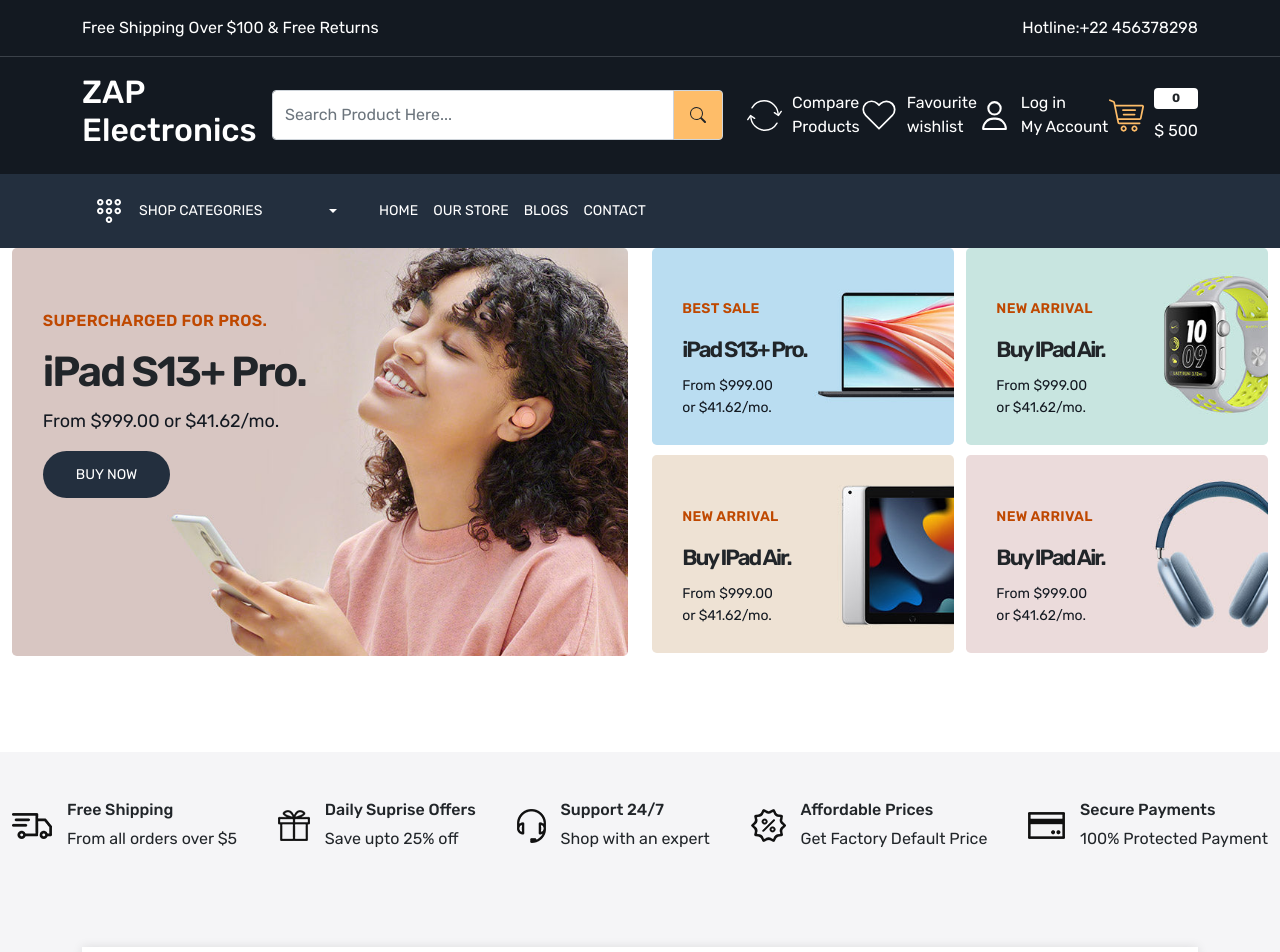
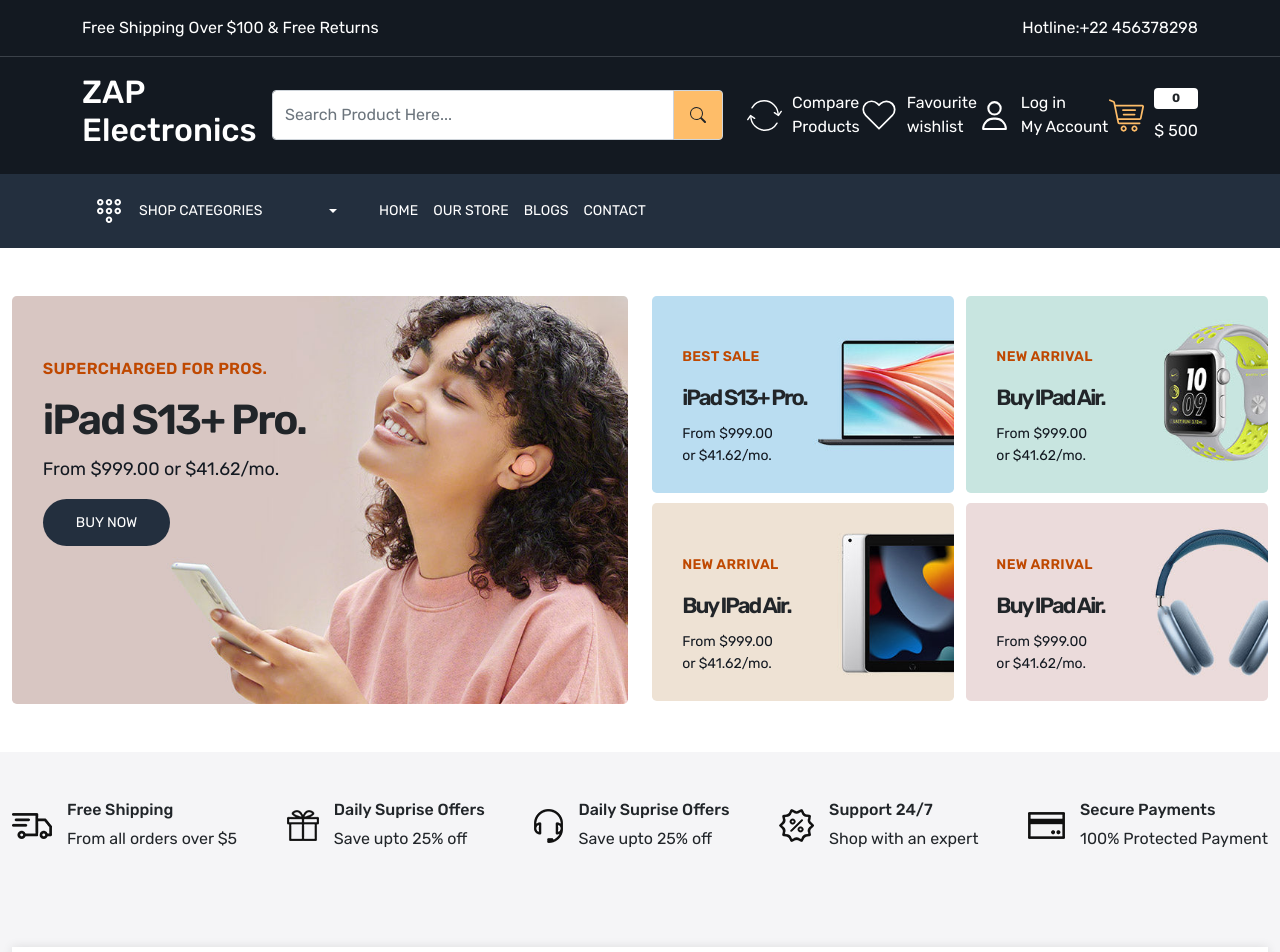
Before and after one commit to eugene4545/ui-store, a React (Create React App) app: page / in a window 1280 px wide. Shown: the top 952 px of the page. Built offline with nearby package versions, Linux system fonts and the light colour scheme.

Commit message:
div rplce container fgtp

```diff
--- a/src/pages/Blog.js
+++ b/src/pages/Blog.js
@@ -2,13 +2,13 @@
 import Meta from "../components/Meta";
 import BreadCrumb from "../components/BreadCrumb";
 import BlogCard from "../components/BlogCard";
+import Container from "../components/Container";
 
 const Blog = () => {
   return <>
           <Meta title={"Blogs"} />
       <BreadCrumb title="Blogs" />
-      <div className="blog-wrapper home-wrapper-2 py-5">
-        <div className="container-xxl">
+      <Container class1="blog-wrapper home-wrapper-2 py-5">
           <div className="row">
             <div className="col-3">
             <div className="filter-card mb-3">
@@ -40,8 +40,7 @@
               </div>
             </div>
           </div>
-        </div>
-      </div>
+      </Container>
   </>;
 };
 
--- a/src/pages/Cart.js
+++ b/src/pages/Cart.js
@@ -4,14 +4,14 @@
 import watch from "../images/watch.jpg";
 import { AiFillDelete } from "react-icons/ai";
 import { Link } from "react-router-dom";
+import Container from "../components/Container";
 
 const Cart = () => {
   return (
     <>
       <Meta title={"Cart"} />
       <BreadCrumb title="Cart" />
-      <section className="cart-wrapper home-wrapper-2 py-5">
-        <div className="container-xxl">
+      <Container class1="cart-wrapper home-wrapper-2 py-5">
           <div className="row">
             <div className="col-12">
               <div className="cart-header py-3 d-flex justify-content-between align-items-center">
@@ -26,7 +26,7 @@
                     <img
                       src={watch}
                       className="img-fluid"
-                      alt="product image"
+                      alt="product"
                     />
                   </div>
                   <div className="w-75">
@@ -71,8 +71,7 @@
               </div>
             </div>
           </div>
-        </div>
-      </section>
+      </Container>
     </>
   );
 };
--- a/src/pages/Checkout.js
+++ b/src/pages/Checkout.js
@@ -2,12 +2,12 @@
 import { Link } from "react-router-dom";
 import { IoIosArrowBack } from "react-icons/io";
 import watch from "../images/watch.jpg"
+import Container from "../components/Container";
 
 const Checkout = () => {
   return (
     <>
-      <div className="checkout-wrapper py-5 home-wrapper-2">
-        <div className="container-xxl">
+      <Container class1="checkout-wrapper py-5 home-wrapper-2">
           <div className="row">
             <div className="col-7">
               <div className="checkout-left-data">
@@ -150,8 +150,7 @@
               </div>
             </div>
           </div>
-        </div>
-      </div>
+        </Container>
     </>
   );
 };
--- a/src/pages/CompareProduct.js
+++ b/src/pages/CompareProduct.js
@@ -2,14 +2,14 @@
 import BreadCrumb from "../components/BreadCrumb";
 import Meta from "../components/Meta";
 import Color from "../components/Color";
+import Container from "../components/Container";
 
 const CompareProduct = () => {
   return (
     <>
       <Meta title={"Compare Products"} />
       <BreadCrumb title="Compare Products" />
-      <div className="compare-product-wrapper py-5 home-wrapper-2">
-        <div className="container-xxl">
+      <Container class1="compare-product-wrapper py-5 home-wrapper-2">
           <div className="row">
             <div className="col-3">
               <div className="compare-product-card position-relative">
@@ -96,8 +96,8 @@
               </div>
             </div>
           </div>
-        </div>
-      </div>
+        </Container>
+
     </>
   );
 };
--- a/src/pages/Contact.js
+++ b/src/pages/Contact.js
@@ -4,14 +4,14 @@
 import { AiOutlineHome } from "react-icons/ai";
 import { BiPhoneCall, BiInfoCircle } from "react-icons/bi";
 import { AiOutlineMail } from "react-icons/ai";
+import Container from "../components/Container";
 
 const Contact = () => {
   return (
     <>
       <Meta title={"Contact Us"} />
       <BreadCrumb title="Contact Us" />
-      <div className="contact-wrapper py-5 home-wrapper-2">
-        <div className="container-xxl">
+      <Container class1="contact-wrapper py-5 home-wrapper-2">
           <div className="row">
             <div className="col-12">
               <iframe
@@ -96,8 +96,7 @@
               </div>
             </div>
           </div>
-        </div>
-      </div>
+      </Container>
     </>
   );
 };
--- a/src/pages/Home.js
+++ b/src/pages/Home.js
@@ -5,11 +5,12 @@
 import ProductCard from '../components/ProductCard';
 import SpecialProduct from '../components/SpecialProduct';
 import Container from '../components/Container';
+import { services } from '../utils/Data';
 
 const Home = () => {
   return (
     <>
-    <Container>
+    <Container class1="home-wrapper-1 py-5">
     <div className="row">
           <div className="col-6">
             <div className="main-banner position-relative">
@@ -80,59 +81,28 @@
           </div>
         </div>
     </Container>
-    <section className="home-wrapper-1 py-5">
-      <div className="container-xxl">
-
-      </div>
-
-    </section>
-    <section className="home-wrapper-2 py-5">
-    <div className="container-xxl">
+    <Container class1="home-wrapper-2 py-5">
     <div className="row">
         <div className="col-12">
           <div className="services d-flex align-items-center justify-content-between">
-            <div className='d-flex align-items-center gap-15'>
-              <img src="images/service.png" alt="services" />
+            {
+              services?.map((i, j)=>{
+                return(
+                  <div className='services d-flex align-items-center gap-15' key={j}>
+                    <img src={i.image} alt="services" />
                   <div>
-                <h6>Free Shipping</h6>
-                <p className='mb-0'>From all orders over $5</p>
+                  <h6>{i.title}</h6>
+                  <p className="mb-0">{i.tagline}</p>
                   </div>
                   </div>
-            <div className='d-flex align-items-center gap-15'>
-              <img src="images/service-02.png" alt="services" />
-              <div>
-                <h6>Daily Suprise Offers</h6>
-                <p className='mb-0'>Save upto 25% off</p>
-              </div>
-            </div>
-            <div className='d-flex align-items-center gap-15'>
-              <img src="images/service-03.png" alt="services" />
-              <div>
-                <h6>Support 24/7</h6>
-                <p className='mb-0'>Shop with an expert</p>
-              </div>
-            </div>
-            <div className='d-flex align-items-center gap-15'>
-              <img src="images/service-04.png" alt="services" />
-              <div>
-                <h6>Affordable Prices</h6>
-                <p className='mb-0'>Get Factory Default Price</p>
-              </div>
-            </div>
-            <div className='d-flex align-items-center gap-15'>
-              <img src="images/service-05.png" alt="services" />
-              <div>
-                <h6>Secure Payments</h6>
-                <p className='mb-0'>100% Protected Payment</p>
+                );
+              })
+            }
           </div>
         </div>
       </div>
-        </div>
-      </div>
-    </div>
-    </section>
-    <section className="home-wrapper-2 py-5">
-    <div className="container-sm">
+    </Container>
+    <Container class1="home-wrapper-2 py-5">
     <div className="row">
         <div className="col-sm-12">
           <div className="categories d-flex justify-content-between flex-wrap align-items-center">
@@ -195,10 +165,8 @@
           </div>
         </div>
       </div>
-    </div>
-    </section>
-    <section className="featured-wrapper py-5 home-wrapper-2">
-    <div className="container-xxl">
+    </Container>
+    <Container class1='featured-wrapper py-5 home-wrapper-2'>
     <div className="row">
         <div className="col-12">
           <h3 className="section-heading">Featured Collection</h3>
@@ -208,10 +176,8 @@
         <ProductCard />
         <ProductCard />
       </div>
-    </div>
-    </section>
-    <section className="famous-wrapper py-5 home-wrapper-2">
-      <div className="container-xxl">
+    </Container>
+    <Container class1='famous-wrapper py-5 home-wrapper-2'>
     <div className="row">
           <div className="col-3">
             <div className="famous-card position-relative">
@@ -262,9 +228,9 @@
             </div>
           </div>
         </div>
-      </div>
-    </section>
-    <section className="special-wrapper py-5 home-wrapper-2">
+    </Container>
+
+    <Container class1="special-wrapper py-5 home-wrapper-2">
     <div className="container-xxl">
       <div className="row">
       <div className="col-12">
@@ -278,9 +244,8 @@
         <SpecialProduct />
       </div>
     </div>
-    </section>
-    <section className="popular-wrapper py-5 home-wrapper-2">
-    <div className="container-xxl">
+    </Container>
+    <Container class1="popular-wrapper py-5 home-wrapper-2">
       <div className="row">
         <div className="col-12">
           <h3 className="section-heading">Our Popular Products</h3>
@@ -293,10 +258,8 @@
         <ProductCard />
         <ProductCard />
       </div>
-    </div>
-    </section>
-    <section className="marque-wrapper home-wrapper-2 py-5">
-    <div className="container-sm">
+    </Container>
+    <Container class1="marque-wrapper home-wrapper-2 py-5">
       <div className="row">
         <div className="col-sm-12">
           <div className="marquee-inner-wrapper card-wrapper">
@@ -329,11 +292,9 @@
           </div>
         </div>
       </div>
-    </div>
-    </section>
+    </Container>
 
-    <section className="blog-wrapper py-5 home-wrapper-2">
-    <div className="container-xxl">
+    <Container class1="blog-wrapper py-5 home-wrapper-2">
       <div className="row">
         <div className="col-12">
           <h3 className="section-heading">Our Latest Blogs</h3>
@@ -353,8 +314,7 @@
         <BlogCard />
         </div>
       </div>
-    </div>
-    </section>
+    </Container>
     </>
   )
 }
--- /dev/null
+++ b/src/utils/Data.js
@@ -0,0 +1,31 @@
+export const services = [
+    {
+        title: "Free Shipping",
+        tagline: "From all orders over $5",
+        image: "images/service.png",
+    },
+
+    {
+        title: "Daily Suprise Offers",
+        tagline: "Save upto 25% off",
+        image: "images/service-02.png",
+    },
+
+    {
+        title: "Daily Suprise Offers",
+        tagline: "Save upto 25% off",
+        image: "images/service-03.png",
+    },
+    {
+        title: "Support 24/7",
+        tagline: "Shop with an expert",
+        image: "images/service-04.png",
+    },
+
+    {
+        title: "Secure Payments",
+        tagline: "100% Protected Payment",
+        image: "images/service-05.png",
+    },
+
+];
```
Also changed, not shown: src/components/ProductCard.js (+16 -16 lines). Lines whose indentation alone changed are shown as unchanged.
